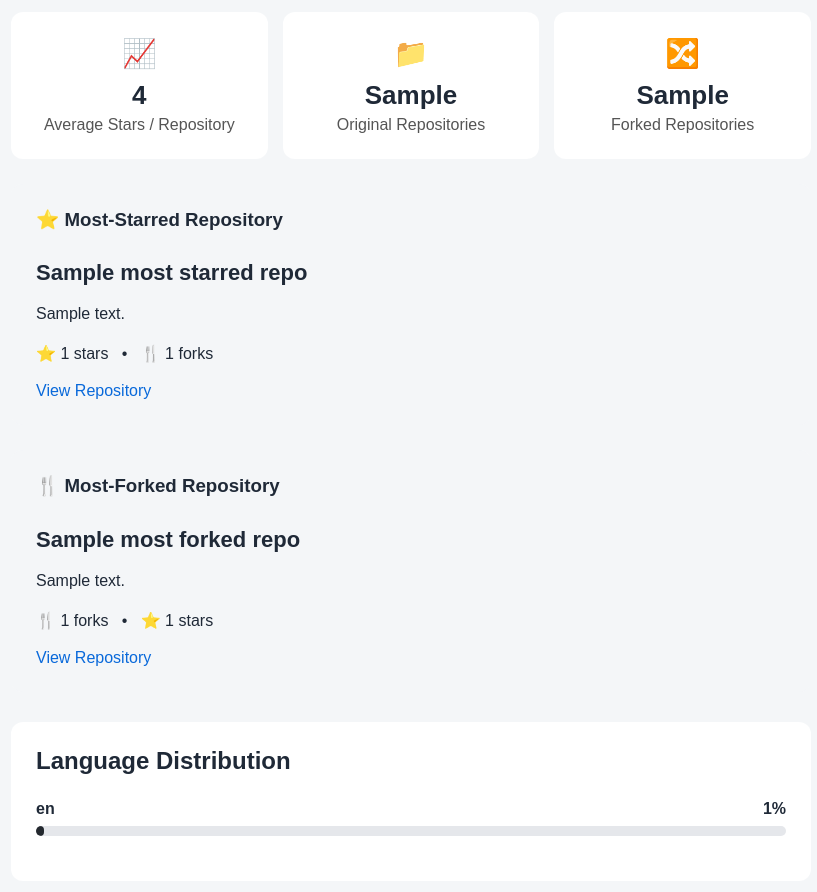
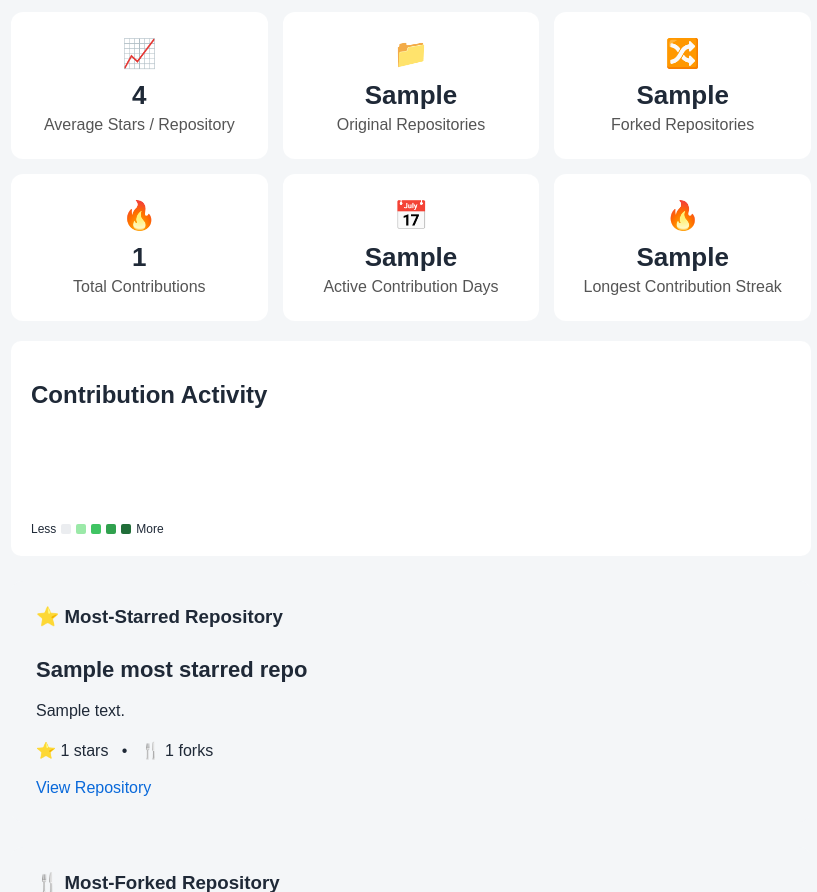
Before and after one commit to yogesharumugam2103/github-profile-analyzer, a Flask app: template templates/profile.html in a window 1280 px wide. Shown: the part 641-1533 px from the top of the page, without its empty margins (229-1046 px from the left). Run offline with Flask 3, Linux system fonts and the light colour scheme; the template is opened without the code that fills it: most values are stand-ins (such as "Sample title", 1, 10 or a date in 2020).

Commit message:
Add contribution activity analysis

```diff
--- a/app.py
+++ b/app.py
@@ -1,5 +1,11 @@
 from flask import Flask, render_template, request
 import requests
+from dotenv import load_dotenv
+import os
+
+load_dotenv()
+
+GITHUB_TOKEN = os.getenv("GITHUB_TOKEN")
 
 app = Flask(__name__)
 
@@ -29,6 +35,114 @@ def analyze():
     )
 
     repos = repos_response.json()
+
+    graphql_query = """
+    query($username: String!) {
+        user(login: $username) {
+            contributionsCollection {
+                contributionCalendar {
+                    totalContributions
+                    weeks {
+                        contributionDays {
+                            contributionCount
+                            date
+                        }
+                    }
+                }
+            }
+        }
+    }
+    """
+
+    graphql_response = requests.post(
+        "https://api.github.com/graphql",
+        json={
+            "query": graphql_query,
+            "variables": {
+                "username": username
+            }
+        },
+        headers={
+            "Authorization": f"Bearer {GITHUB_TOKEN}",
+            "X-GitHub-Api-Version": "2022-11-28"
+        }
+    )
+
+    graphql_data = graphql_response.json()
+
+    total_contributions = 0
+
+    contribution_days = []
+
+    if "data" in graphql_data and graphql_data["data"].get("user"):
+        weeks = (
+            graphql_data["data"]["user"]
+            ["contributionsCollection"]
+            ["contributionCalendar"]
+            ["weeks"]
+        )
+
+        for week in weeks:
+            for day in week["contributionDays"]:
+                contribution_days.append(day)
+
+    active_days = sum(
+        1 for day in contribution_days
+        if day["contributionCount"] > 0
+    )
+
+    longest_streak = 0
+    current_streak = 0
+
+    for day in contribution_days:
+        if day["contributionCount"] > 0:
+            current_streak += 1
+            longest_streak = max(longest_streak, current_streak)
+        else:
+            current_streak = 0
+
+    if "data" in graphql_data and graphql_data["data"].get("user"):
+        total_contributions = (
+            graphql_data["data"]["user"]
+            ["contributionsCollection"]
+            ["contributionCalendar"]
+            ["totalContributions"]
+        )
+
+    contribution_heatmap = []
+
+    if "data" in graphql_data and graphql_data["data"].get("user"):
+        weeks = (
+            graphql_data["data"]["user"]
+            ["contributionsCollection"]
+            ["contributionCalendar"]
+            ["weeks"]
+        )
+
+        for week in weeks:
+            week_data = []
+
+            for day in week["contributionDays"]:
+                count = day["contributionCount"]
+
+                if count == 0:
+                    level = 0
+                elif count <= 2:
+                    level = 1
+                elif count <= 5:
+                    level = 2
+                elif count <= 10:
+                    level = 3
+                else:
+                    level = 4
+
+                week_data.append({
+                    "date": day["date"],
+                    "count": count,
+                    "level": level
+                })
+
+            contribution_heatmap.append(week_data)
 
     total_stars = sum(repo["stargazers_count"] for repo in repos)
     total_forks = sum(repo["forks_count"] for repo in repos)
@@ -92,7 +206,12 @@ def analyze():
         most_forked_repo=most_forked_repo,
         average_stars=average_stars,
         original_repos=original_repos,
-        forked_repos=forked_repos
+        forked_repos=forked_repos,
+        total_contributions=total_contributions,
+        contribution_days=contribution_days,
+        active_days=active_days,
+        longest_streak=longest_streak,
+        contribution_heatmap=contribution_heatmap
     )
 
 if __name__ == "__main__":
--- a/static/css/profile.css
+++ b/static/css/profile.css
@@ -249,3 +249,67 @@ body {
 .top-repository a:hover {
     text-decoration: underline;
 }
+
+.contribution-section {
+    background: white;
+    padding: 20px;
+    border-radius: 10px;
+    margin-top: 20px;
+}
+
+.contribution-section h2 {
+    margin-bottom: 15px;
+}
+
+.contribution-heatmap {
+    display: flex;
+    gap: 3px;
+    overflow-x: auto;
+}
+
+.contribution-week {
+    display: grid;
+    grid-template-rows: repeat(7, 10px);
+    gap: 3px;
+    flex-shrink: 0;
+}
+
+.contribution-day {
+    width: 10px;
+    height: 10px;
+    border-radius: 2px;
+}
+
+.level-0 {
+    background: #ebedf0;
+}
+
+.level-1 {
+    background: #9be9a8;
+}
+
+.level-2 {
+    background: #40c463;
+}
+
+.level-3 {
+    background: #30a14e;
+}
+
+.level-4 {
+    background: #216e39;
+}
+
+.contribution-legend {
+    display: flex;
+    align-items: center;
+    gap: 5px;
+    margin-top: 10px;
+    font-size: 12px;
+}
+
+.legend-box {
+    width: 10px;
+    height: 10px;
+    border-radius: 2px;
+}
--- a/templates/profile.html
+++ b/templates/profile.html
@@ -78,7 +78,52 @@
                     <h3>{{ forked_repos }}</h3>
                     <p>Forked Repositories</p>
                 </div>
+
+                <div class="analysis-card">
+                    <span>🔥</span>
+                    <h3>{{ total_contributions }}</h3>
+                    <p>Total Contributions</p>
+                </div>
+
+                <div class="analysis-card">
+                    <span>📅</span>
+                    <h3>{{ active_days }}</h3>
+                    <p>Active Contribution Days</p>
+                </div>
+
+                <div class="analysis-card">
+                    <span>🔥</span>
+                    <h3>{{ longest_streak }}</h3>
+                    <p>Longest Contribution Streak</p>
+                </div>
             </div>
+
+            <section class="contribution-section">
+                <h2>Contribution Activity</h2>
+
+                <div class="contribution-heatmap">
+                    {% for week in contribution_heatmap %}
+                        <div class="contribution-week">
+                            {% for day in week %}
+                                <div
+                                    class="contribution-day level-{{ day.level }}"
+                                    title="{{ day.date }}: {{ day.count }} contributions">
+                                </div>
+                            {% endfor %}
+                        </div>
+                    {% endfor %}
+                </div>
+
+                <div class="contribution-legend">
+                    <span>Less</span>
+                    <span class="legend-box level-0"></span>
+                    <span class="legend-box level-1"></span>
+                    <span class="legend-box level-2"></span>
+                    <span class="legend-box level-3"></span>
+                    <span class="legend-box level-4"></span>
+                    <span>More</span>
+                </div>
+            </section>
 
             {% if most_starred_repo %}
                 <div class="top-repository">
```
